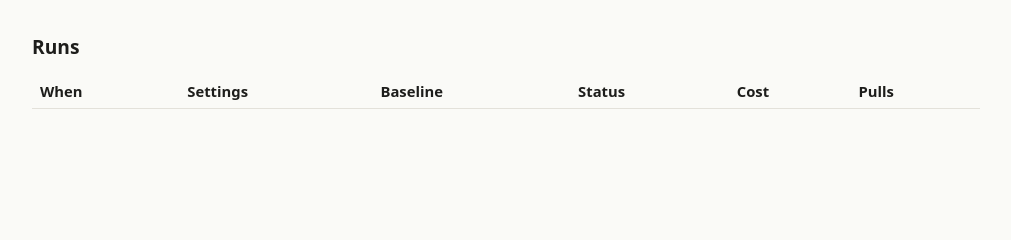
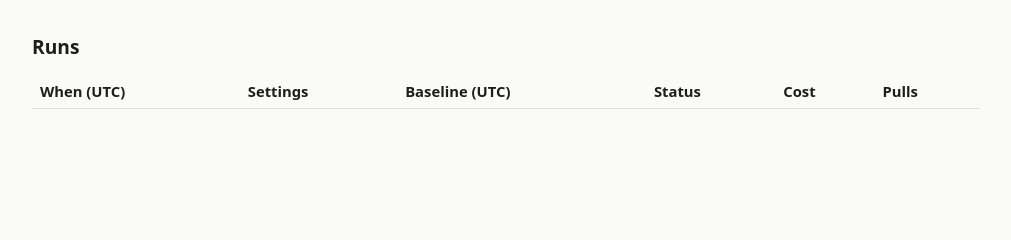
Before and after one commit to mbuchoff/tome-raider, a Flask app: template templates/capture.html in a window 1280 px wide. Shown: the part 145-385 px from the top of the page, without its empty margins (134-1145 px from the left). Run offline with Flask 3, Linux system fonts and the light colour scheme; the template is opened without the code that fills it, so the values that code supplies are empty; the visitor is signed in with stand-in values (Sample User, id 1).

Commit message:
UTC goes in the When and Baseline column headers, not in each time
Co-Authored-By: Claude Opus 5.5 <noreply@anthropic.com>

```diff
--- a/shelfscan/evaluate.py
+++ b/shelfscan/evaluate.py
@@ -33,7 +33,7 @@ def _get(store, key):
 
 
 def baseline_label(b):
-    """'2026-10-23 21:09 UTC (fc7706d)' or 'before git'."""
+    """'2026-10-23 21:09 (fc7706d)' (UTC) or 'before git'."""
     if not b or not b.get('sha'): return 'before git'
     return f"{version.commit_time(b)} ({b['sha'][:7]})" + (' + changes' if b.get('dirty') else '')
 
--- a/shelfscan/version.py
+++ b/shelfscan/version.py
@@ -18,9 +18,9 @@ def baseline():
 
 
 def commit_time(b):
-    """The baseline's commit time as 'YYYY-MM-DD HH:MM UTC', the way the pages show times, or None before git."""
+    """The baseline's commit time in UTC as 'YYYY-MM-DD HH:MM', the way the pages show times, or None before git."""
     import datetime
     if not b or not b.get('sha'): return None
     try: t = datetime.datetime.fromisoformat(b['committed_at']).astimezone(datetime.timezone.utc)
     except (KeyError, TypeError, ValueError): return b['sha'][:7]
-    return t.strftime('%Y-%m-%d %H:%M UTC')
+    return t.strftime('%Y-%m-%d %H:%M')
--- a/templates/capture.html
+++ b/templates/capture.html
@@ -3,7 +3,7 @@
 {% block title %}Capture {{ capture.created[:16].replace('T', ' ') }} · Tome Raider{% endblock %}
 {% block head %}{% if busy %}<meta http-equiv="refresh" content="4">{% endif %}{% endblock %}
 {% block body %}
-{% macro baseline_text(b) %}{% if b and b.sha %}<span title="commit {{ b.sha }}">{{ commit_time(b) }}</span> (<code class="small" title="{{ b.sha }}">{{ b.sha[:7] }}</code>){% if b.dirty %} <span class="muted small">with uncommitted changes</span>{% endif %}{% else %}<span class="muted">before git</span>{% endif %}{% endmacro %}
+{% macro baseline_text(b, utc=False) %}{% if b and b.sha %}<span title="commit {{ b.sha }}">{{ commit_time(b) }}{% if utc %} UTC{% endif %}</span> (<code class="small" title="{{ b.sha }}">{{ b.sha[:7] }}</code>){% if b.dirty %} <span class="muted small">with uncommitted changes</span>{% endif %}{% else %}<span class="muted">before git</span>{% endif %}{% endmacro %}
 {% macro where(b) %}Shelf {{ b.shelf }} from the top, {{ ordinal(b.pos) }} of {{ b.of }} from the left{% if 'flat' in (b.marks or '')|lower %}, lying flat{% endif %}{% endmacro %}
 {% macro look_for(b) %}{{ b.appearance or '—' }}{% if b.format and b.format != 'unclear' %}; {{ b.format }}{% endif %}{% if b.jacket == 'yes' %}, in jacket{% endif %}{% if b.imprint and 'unreadable' not in b.imprint and b.imprint.strip('?. ') %}; {{ b.imprint }}{% endif %}{% endmacro %}
 {% macro card(x, pi, kind) %}
@@ -41,7 +41,7 @@
 
 <h2>Runs</h2>
 <div class="scroll"><table class="runs">
-  <tr><th>When</th><th>Settings</th><th>Baseline</th><th>Status</th><th>Cost</th><th>Pulls</th></tr>
+  <tr><th>When (UTC)</th><th>Settings</th><th>Baseline (UTC)</th><th>Status</th><th>Cost</th><th>Pulls</th></tr>
   {% for r in runs %}
   <tr{% if run and r.id == run.id %} class="selected"{% endif %}>
     <td>{% if run and r.id == run.id %}{{ r.created[:16].replace('T', ' ') }}{% else %}<a href="?run={{ r.id }}">{{ r.created[:16].replace('T', ' ') }}</a>{% endif %}</td>
@@ -59,7 +59,7 @@
 
 {% if run %}
 <h2>Run of {{ run.created[:16].replace('T', ' ') }} UTC</h2>
-<p><span class="status {{ run.status }}">{{ run.status }}</span> · baseline {{ baseline_text(run.baseline) }}
+<p><span class="status {{ run.status }}">{{ run.status }}</span> · baseline {{ baseline_text(run.baseline, utc=True) }}
   {% if run.progress %} · {{ run.progress }}{% endif %}
   {% if run.cost %} · ${{ '%.2f' % run.cost.spent }} spent{% if run.cost.cached_calls %}, {{ run.cost.cached_calls }} saved responses reused{% endif %}{% endif %}
   {% if credit and credit.amount is not none %} · about ${{ '%.2f' % credit.amount }} credit left on the Anthropic account{% endif %}</p>
--- a/templates/eval.html
+++ b/templates/eval.html
@@ -20,7 +20,7 @@
 </div>
 
 <div class="scroll"><table>
-  <tr><th>Capture</th><th>Marks</th><th>Run</th><th>Baseline</th><th>Agree</th><th>Disagree</th><th>Not found</th><th>Unanswered</th></tr>
+  <tr><th>Capture (UTC)</th><th>Marks</th><th>Run</th><th>Baseline (UTC)</th><th>Agree</th><th>Disagree</th><th>Not found</th><th>Unanswered</th></tr>
   {% for c in summary.captures %}
   {% for r in c.runs %}
   <tr>
--- a/templates/index.html
+++ b/templates/index.html
@@ -57,7 +57,7 @@
 <p class="small muted">A capture is the photos as uploaded; each run reads them with the code as it stood then. Open a capture to run it again with the current code, or see <a href="{{ url_for('marks.eval_page') }}">how runs score against the marks</a>. Story collections, anthologies and omnibuses are left out unless they're on the <a href="{{ url_for('collections.page') }}">collections whitelist</a>.</p>
 {% if captures %}
 <div class="scroll"><table>
-  <tr><th>When</th><th>Photos</th><th>Category</th><th>Latest run</th><th>Pulls</th><th>Marked</th><th>Cost</th><th>Baseline</th></tr>
+  <tr><th>When (UTC)</th><th>Photos</th><th>Category</th><th>Latest run</th><th>Pulls</th><th>Marked</th><th>Cost</th><th>Baseline (UTC)</th></tr>
   {% for c in captures %}{% set r = c.latest_run or {} %}
   <tr>
     <td><a href="{{ url_for('capture_page', cid=c.id) }}">{{ c.created[:16].replace('T', ' ') }}</a></td>
--- a/tools/eval.py
+++ b/tools/eval.py
@@ -10,11 +10,11 @@ ap.add_argument('--local', help='a local store folder')
 a = ap.parse_args()
 s = evaluate.summary(LocalStore(a.local) if a.local else open_store())
 if not s['captures']: sys.exit('No capture has marks yet.')
-print(f"{'capture':16} {'marks':>5}  {'run':18} {'baseline':26} {'agree':>5} {'disagree':>8} {'not found':>9} {'unanswered':>10}")
+print(f"{'capture':16} {'marks':>5}  {'run':18} {'baseline (UTC)':26} {'agree':>5} {'disagree':>8} {'not found':>9} {'unanswered':>10}")
 for c in s['captures']:
     if not c['runs']: print(f"{c['id']:16} {c['marks']:>5}  no finished run")
     for i, r in enumerate(c['runs']):
-        print(f"{c['id'] if i == 0 else '':16} {c['marks'] if i == 0 else '':>5}  {', '.join(r['roles']):18} {r['baseline_label']:30} "
+        print(f"{c['id'] if i == 0 else '':16} {c['marks'] if i == 0 else '':>5}  {', '.join(r['roles']):18} {r['baseline_label']:26} "
               f"{r['agree']:>5} {r['disagree']:>8} {r['not found']:>9} {r['unanswered']:>10}")
 for name, key in (('latest runs', 'latest'), ('marked-on runs', 'marked_on')):
     t = s['totals'][key]
```
Also changed, not shown: tests/baseline_check.py (+3 -1 lines), tests/marks_check.py (+1 -1 lines).
